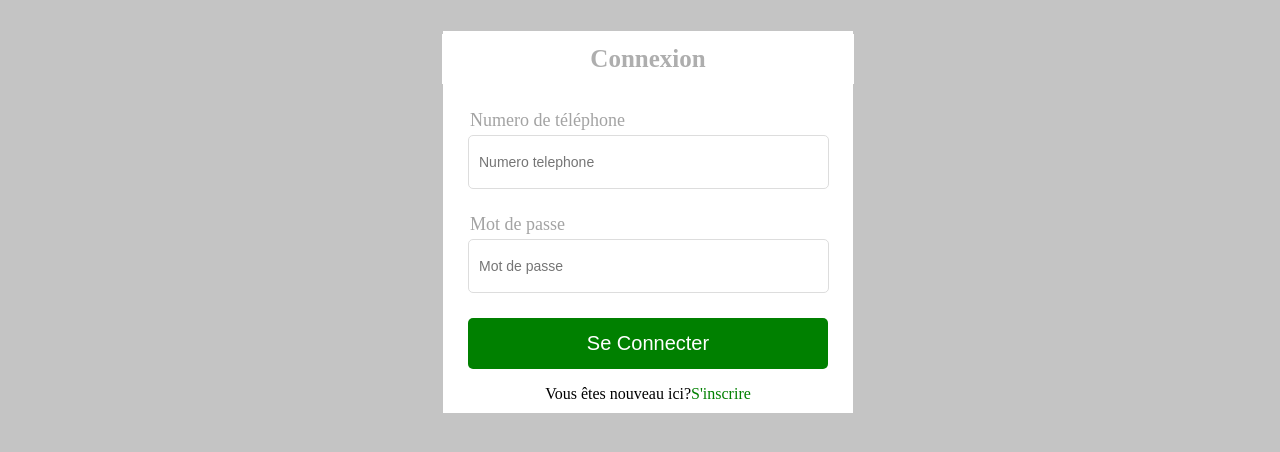
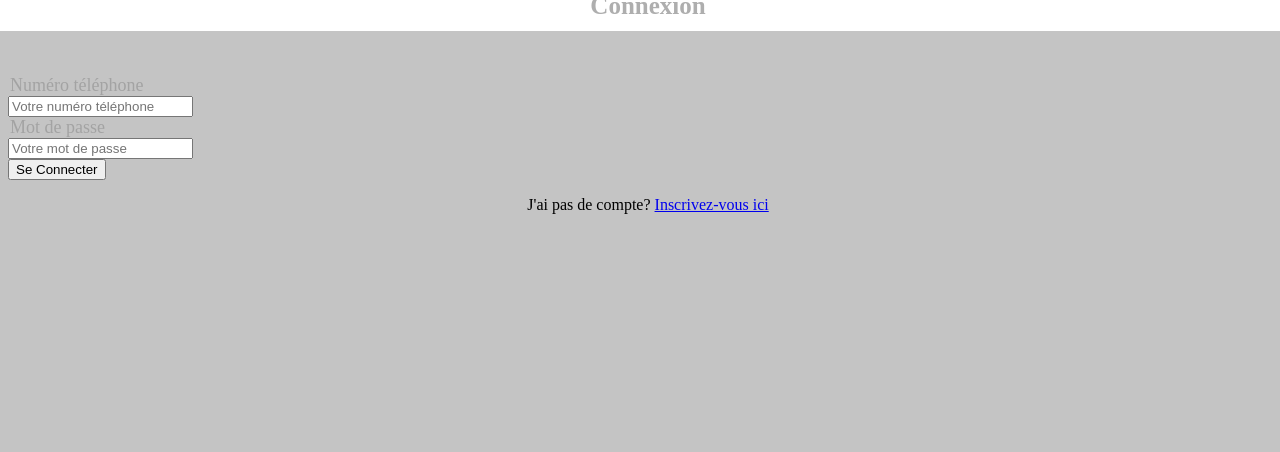
Before and after one commit to Ssada922/ProjetGDPA, a PHP site: page /index.php in a window 1280 px wide. Shown: the top 452 px of the page. Run offline with PHP 8.4, Linux system fonts and the light colour scheme.

Commit message:
index.php

```diff
--- a/index.php
+++ b/index.php
@@ -1,32 +1,32 @@
-<?php //Initialisation de la session
+<?php
+//Initialisation de la session
        session_start();
        ob_start();
        ?>
 <!DOCTYPE html>
 <html>
-
 <head>
   <link rel="stylesheet" href="css/styleAuth.css" />
-  <meta name="viewport" content="width = device-width, initial-scale=1, user-scalable=no" />
+  <meta name="viewport" content="width = device-width, initial-scale=1, user-scalable=no"/>
 <title>Connexion</title>
 </head>
-
 <body>
 <?php
   //Connexion a la base de donnee
    //require('configuration.php');
    include_once('Configuration.php'); //Connexion a la base de donnees
 
-  if (isset($_POST['phone']) && !empty($_POST['phone'])) {
+       if (isset($_POST['phone']) && !empty($_POST['phone'])){
+
            $phone = htmlspecialchars($_POST['phone']);
            $phone = stripslashes($phone);
-    $_SESSION['phone'] = $phone;
+           $phone = trim($phone);
            $password = htmlspecialchars($_POST['password']);
            $password = stripslashes($password);
+           $password = trim($password);
             //Hachage du mot de passe
          //  $passwordHash = password_hash($_POST['password'], PASSWORD_ARGON2I);
           $password = hash('sha512', $password);
-
 
          //Requete de selection  du numero de telephone et du mot de passe de l'utilisateur(Admin/Personnel)
            $req = "SELECT * FROM personnels WHERE phone = :phone AND password = :password";/*".hash('sha256', $password)."*/
@@ -38,37 +38,56 @@ ob_start();
 
          //Verification des resultats de le requetes
            $rowCount = $reqtemp->rowCount();
-    if ($rowCount > 0) {
-      $personnel =  $reqtemp->fetch(PDO::FETCH_ASSOC);
+                  if($rowCount>0){
+                          $personnel =  $reqtemp->fetch(PDO::FETCH_ASSOC); //Recuperation de la ligne d'information
+                          $id_pers = $personnel['id_pers']; //Recuperation de l'id du personnel dans le tableau $personnel
+                          $_SESSION['id_pers'] = $id_pers; //Stockage de l'id dans la variable session
+                          $_SESSION['phone'] = $phone; //Ouverture session
+                          $_SESSION['password'] = $password;
 
-      //Verification:si l'utilisateur est admin ou personnel
-      if ($personnel['statut'] == 'admin') {
+                       if($personnel['statut'] == 'admin'){ //Verification:si l'utilisateur est admin ou personnel
 
                           header('location: Acceuil_Administrateur.php');
-      } else {
+
+                      }else{
 
                         header('location: AccueilPersonnel.php');
+
                       }
-    } else {
+
+             }else{
 
               $msgerreur = "Le nom d'utilisateur ou le mot de passe est incorrect.";
+
               }
+
+      }else{
+             // echo"Veuillez saisir tous les champs";
       }
 
 ?>
-  <form class="container" action="" method="post" name="">
-    <h1 class="form-titre">Connexion</h1>
-    <label class="label">Numero de téléphone</label>
-    <input type="int" class="form-input" name="phone" placeholder="Numero telephone">
-    <label class="label">Mot de passe</label>
-    <input type="password" class="form-input" name="password" placeholder="Mot de passe">
-    <input type="submit" value="Se Connecter" name="submit" class="form-button">
-    <p class="form-phrase">Vous êtes nouveau ici?<a class="hrefbas" href="Inscription.php">S'inscrire</a></p>
+      <section id="mysection" >
+         <div class="one" >
 
-    <?php if (!empty($msgerreur)) { ?>
-      <p class="msgErreur"><?php echo $msgerreur; ?></p>
-    <?php } ?>
+         </div>
+        <div class="two" >
+            <form class="containerCon" action="" method="post">
+                <h1 class="form-titre">Connexion</h1></br>
+                <label class="label" for="tel">Numéro téléphone</label></br>
+                <input id="tel" class="formInputcon" type="text" name="phone" placeholder="Votre numéro téléphone" /></br>
+                <label class="label" for="mdp">Mot de passe</label></br>
+                <input id="mdp" class="formInputcon" type="password" name="password" placeholder="Votre mot de passe" /></br>
+                <input class="formbuttonCon" type="submit" name="" value="Se Connecter"/>
+                <p class="form-phrase">J'ai pas de compte?
+                <a href="Inscription.php">Inscrivez-vous ici</a></p>
+                <?php
+              if(!empty($msgerreur)){ ?>
+                <p class="msgErreur"><?=$msgerreur; ?></p>
+             <?php }; ?>
+            </form>
+        </div>
+
+      </section>
 </form>
 </body>
-
 </html>
```
Lines whose indentation alone changed are shown as unchanged.
